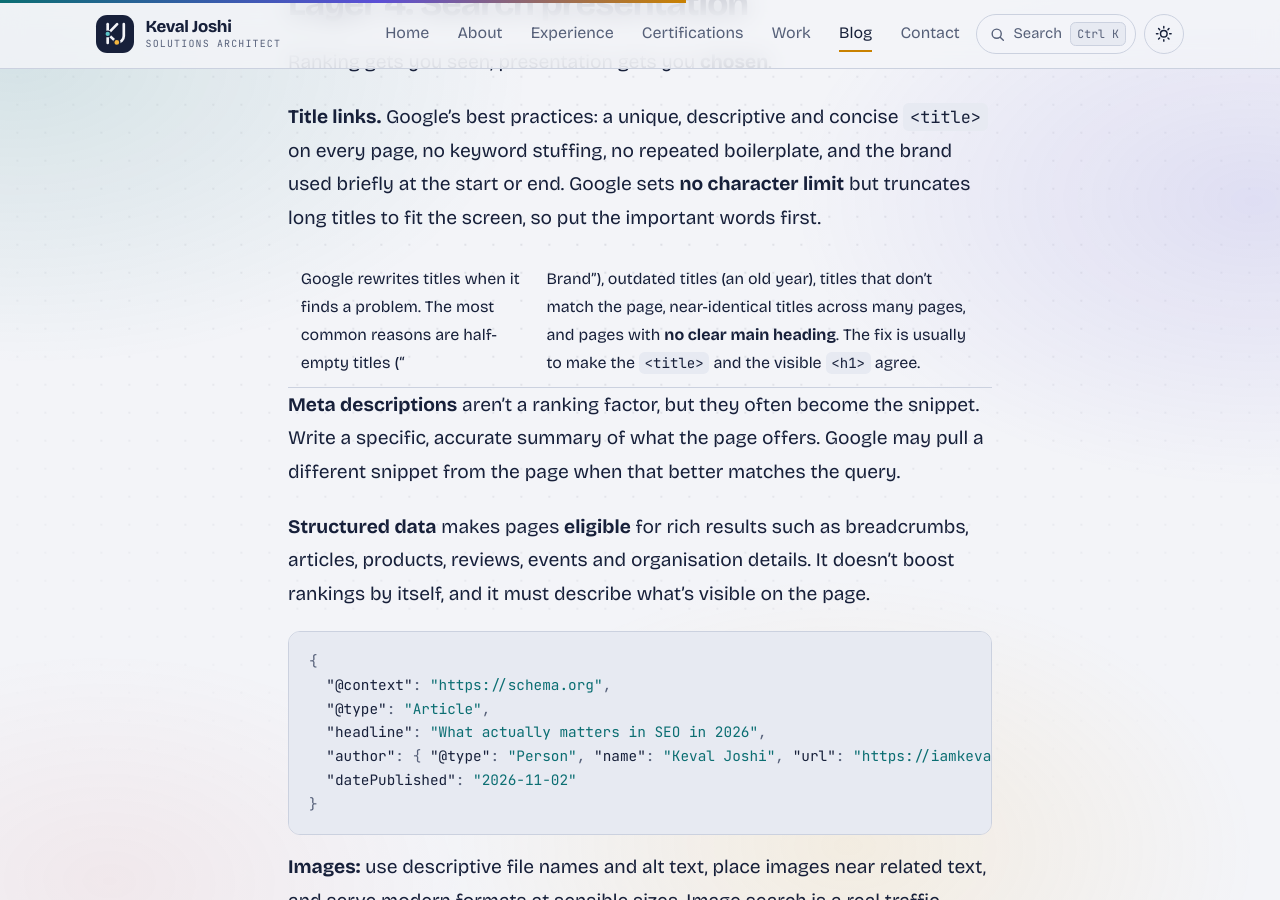
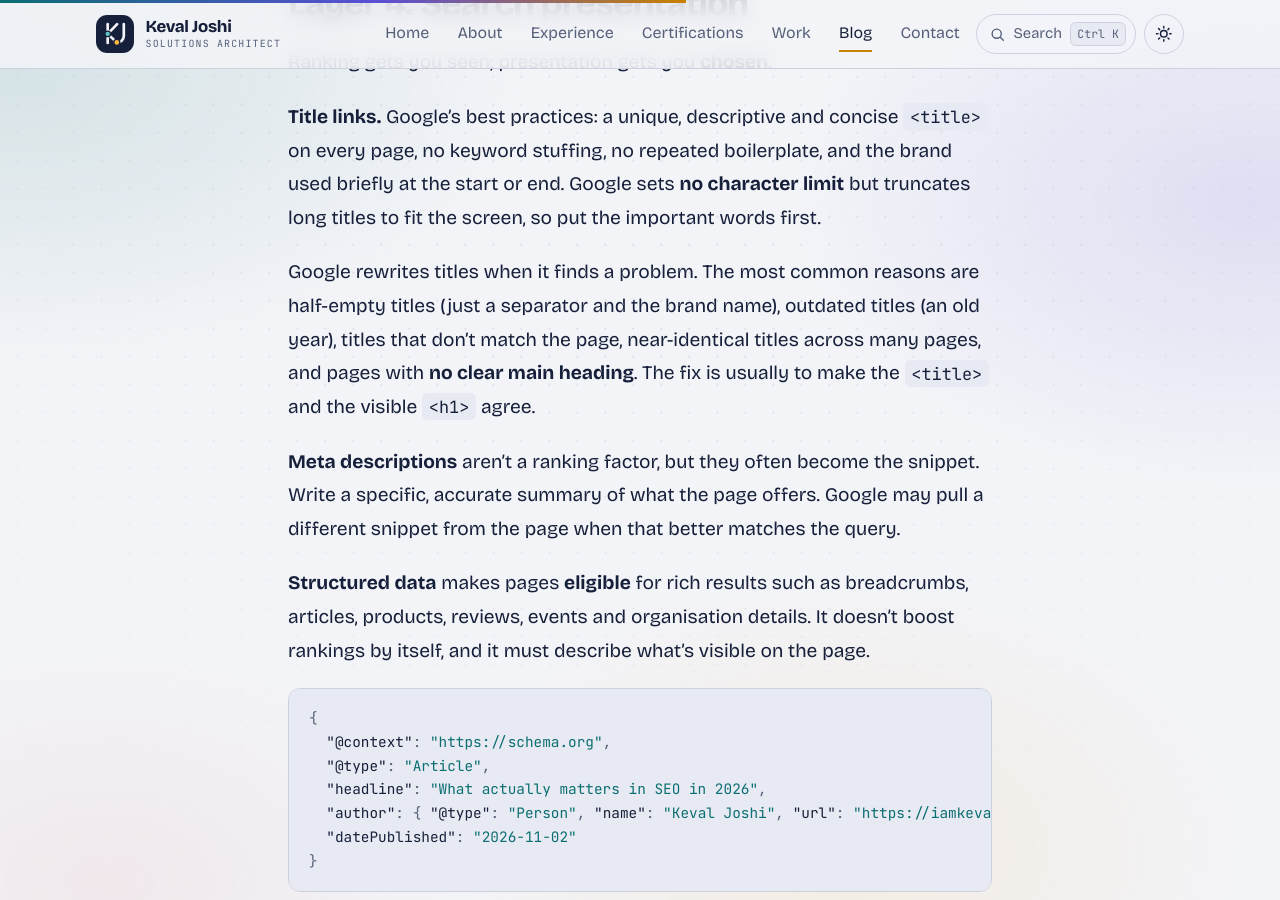
Before and after one commit to iamkevaljoshi/iamkevaljoshi.github.io, a Jekyll site: the page built from _posts/2026-11-02-what-actually-matters-in-seo.md, in a window 1280 px wide and 900 px high, scrolled down 8980 px. Built offline with Jekyll 4.4.1, drawn with Linux system fonts in a browser that asks for light colours.

Commit message:
SEO post: fix sentence rendered as a table
Co-Authored-By: Claude Opus 5.5 <noreply@anthropic.com>

```diff
--- a/_posts/2026-11-02-what-actually-matters-in-seo.md
+++ b/_posts/2026-11-02-what-actually-matters-in-seo.md
@@ -138,7 +138,7 @@ Ranking gets you seen; presentation gets you **chosen**.
 
 **Title links.** Google's best practices: a unique, descriptive and concise `<title>` on every page, no keyword stuffing, no repeated boilerplate, and the brand used briefly at the start or end. Google sets **no character limit** but truncates long titles to fit the screen, so put the important words first.
 
-Google rewrites titles when it finds a problem. The most common reasons are half-empty titles ("| Brand"), outdated titles (an old year), titles that don't match the page, near-identical titles across many pages, and pages with **no clear main heading**. The fix is usually to make the `<title>` and the visible `<h1>` agree.
+Google rewrites titles when it finds a problem. The most common reasons are half-empty titles (just a separator and the brand name), outdated titles (an old year), titles that don't match the page, near-identical titles across many pages, and pages with **no clear main heading**. The fix is usually to make the `<title>` and the visible `<h1>` agree.
 
 **Meta descriptions** aren't a ranking factor, but they often become the snippet. Write a specific, accurate summary of what the page offers. Google may pull a different snippet from the page when that better matches the query.
 
```
